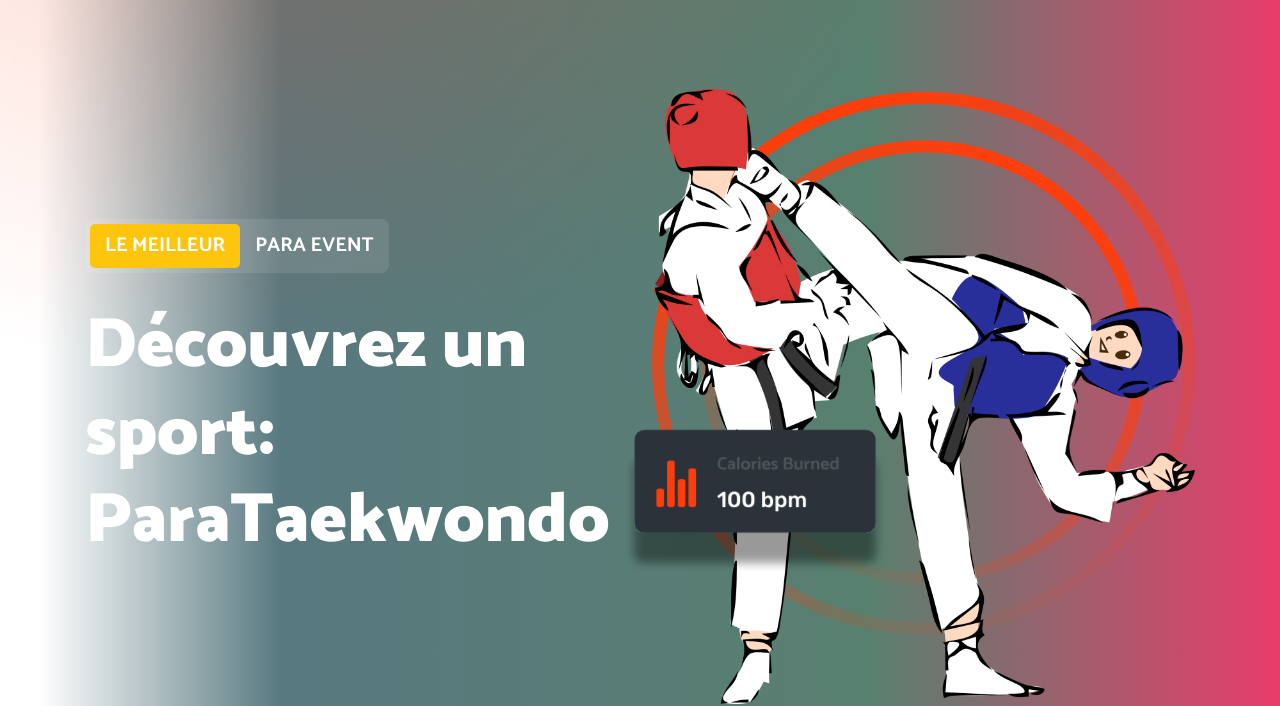
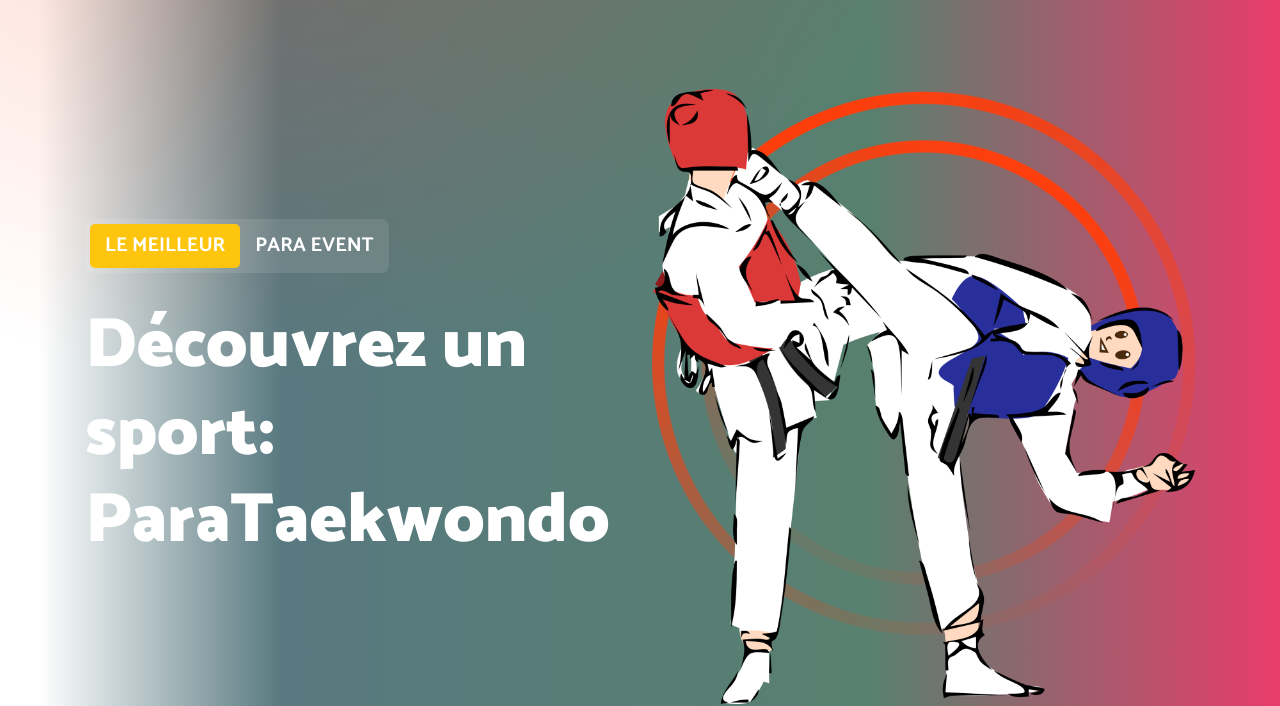
Before and after one commit to wisstream/AdobeWeek, a plain HTML site: page index.html in a window 1280 px wide. Shown: the part 111-817 px from the top of the page. Drawn offline with nearby package versions, Linux system fonts and the light colour scheme.

Commit message:
final commit

```diff
--- a/index.html
+++ b/index.html
@@ -132,7 +132,6 @@
             <img src="./assets/images/hero-circle-two.png" width="666" height="666" aria-hidden="true" alt=""
               class="circle circle-2">
 
-            <img src="./assets/images/calories.svg" width="348" height="224" alt="calories" class="abs-img abs-img-2">
 
           </div>
 
```
Also changed, not shown: assets/images/blog-3.jpg (added).
